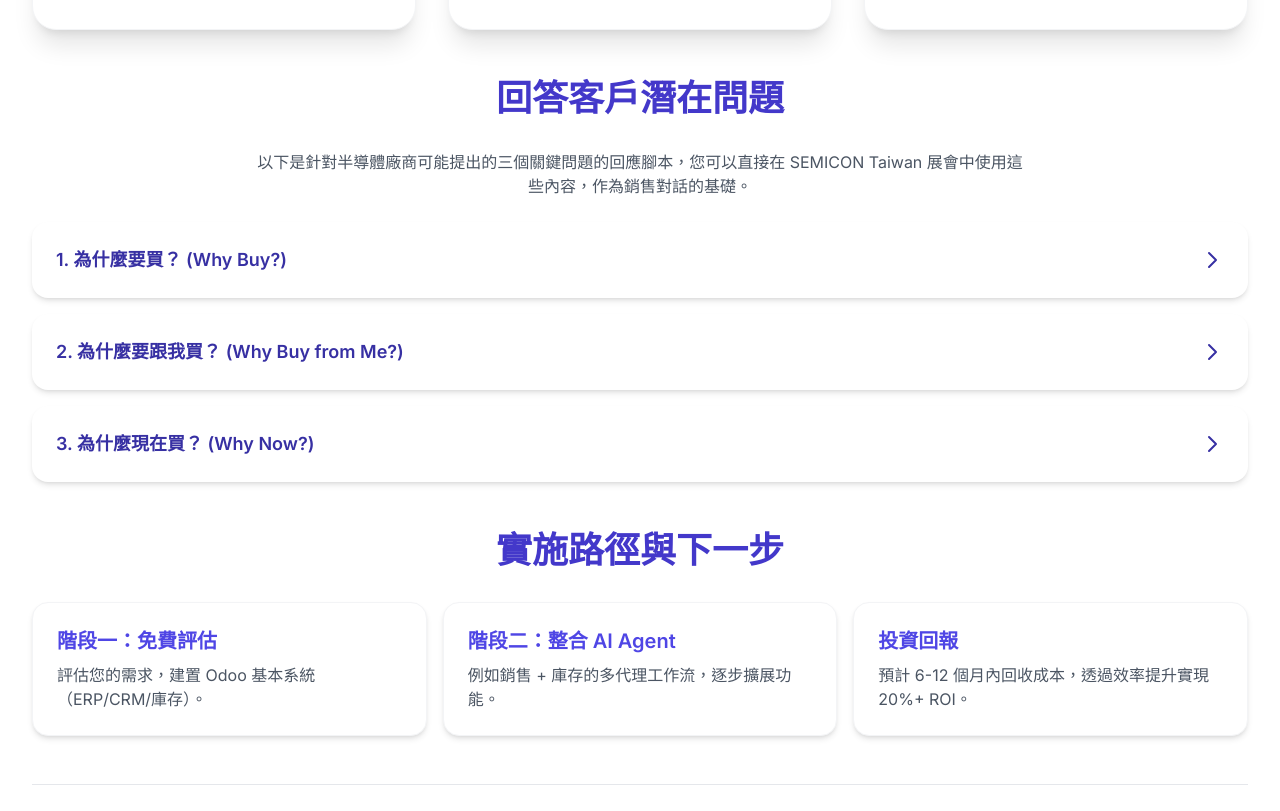
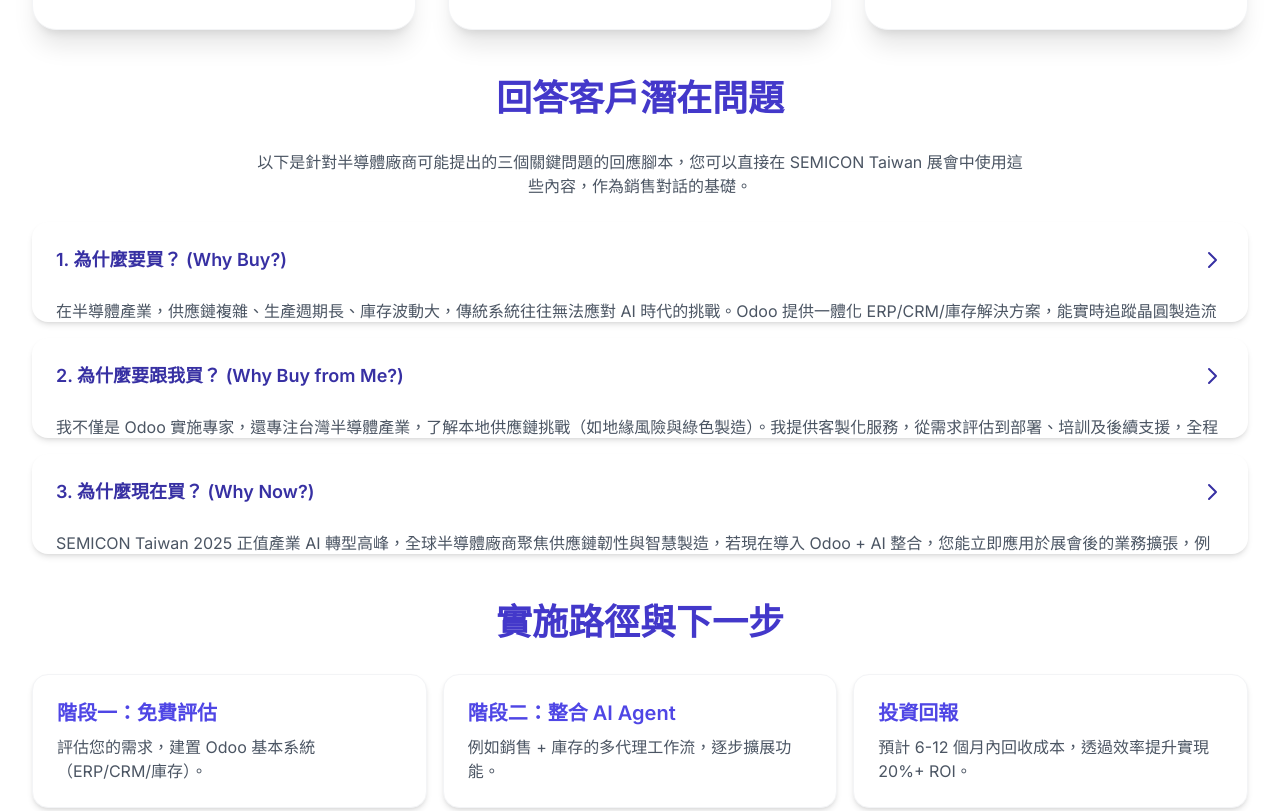
Before and after one commit to EddieWanga/odoo-semicon-2025, a plain HTML site: page index.html in a window 1280 px wide. Shown: the part 1952-2763 px from the top of the page. Drawn offline with nearby package versions, Linux system fonts and the light colour scheme.

Commit message:
update with some bug

```diff
--- a/index.html
+++ b/index.html
@@ -206,9 +206,9 @@
                     subtitle: "In addition to core ERP, CRM, and inventory management, we offer more customized modules to address the unique challenges of semiconductor manufacturing and supply chains.",
                     cards: [
                         { title: "Project & Documents Management", desc: "For **IC design** and **EDA software** companies, efficiently manage complex R&D projects from concept to validation, ensuring high traceability and security of design files, intellectual property, and project progress." },
-                        { title: "Smart Manufacturing & Maintenance", desc: "Provides precise Material Requirements Planning (MRP) for **foundries**, **equipment manufacturers**, and **packaging & testing** companies, and maximizes the uptime of production equipment (like etchers, lithography machines) through predictive maintenance, reducing unexpected downtime." },
+                        { title: "Smart Manufacturing & Maintenance", desc: "Provides precise Material Requirements Planning (MRP) for **foundries**, **equipment manufacturers** and **packaging & testing** companies, and maximizes the uptime of production equipment (like etchers, lithography machines) through predictive maintenance, reducing unexpected downtime." },
                         { title: "Supply Chain & Quality Traceability", desc: "Helps **materials**, **chemicals**, and **critical components** suppliers manage global, multi-tiered supply chains. It ensures full traceability of product batches from procurement to shipping, guaranteeing quality and compliance while mitigating geopolitical risks." },
-                        { title: "Sales & Customer Service", desc: "Assists **equipment suppliers** and **testing service** providers in managing sales pipelines, handling after-sales service and technical support. The **Field Service** module enables real-time tracking of technician assignments and task status." },
+                        { title: "Sales & Customer Service", desc: "Assists **equipment suppliers** or **testing service** providers in managing sales pipelines, handling after-sales service and technical support. The **Field Service** module enables real-time tracking of technician assignments and task status." },
                         { title: "Sustainability & Green Manufacturing", desc: "Combines **Accounting**, **Inventory**, and **IoT** modules to help companies track carbon emissions, energy, and water consumption, and generate ESG reports to comply with international green manufacturing and supply chain requirements." },
                         { title: "Flexible Deployment & Scalability", desc: "Odoo's modular design allows **startups** to begin with a small-scale implementation of core ERP functions, and then gradually expand to more modules as their business grows, achieving low-cost and high-efficiency digital transformation." }
                     ]
@@ -236,7 +236,7 @@
                         {
                             title: "3. Why Now?",
                             content: [
-                                "SEMICON Taiwan 2025 marks the peak of the industry's AI transformation. As global semiconductor companies focus on supply chain resilience and smart manufacturing, implementing Odoo + AI integration now allows you to immediately apply it to your post-exhibition business expansion, such as optimizing HBM production or silicon photonics applications. AI technologies like LLM Agents are mature (Odoo modules support multi-LLM integration). Delaying could mean missing out on market opportunities by late 2025. Given geopolitical challenges, strengthening your ERP/CRM now is crucial for maintaining a competitive edge.",
+                                "SEMICON Taiwan 2025 marks the peak of the industry's AI transformation. As global semiconductor companies focus on supply chain resilience and smart manufacturing, implementing Odoo + AI integration now allows you to immediately apply it to your post-exhibition business expansion, such as optimizing HBM production or silicon photonics applications. AI technologies like LLM Agent are mature (Odoo modules support multi-LLM integration). Delaying could mean missing out on market opportunities by late 2025. Given geopolitical challenges, strengthening your ERP/CRM is crucial for maintaining a competitive edge.",
                                 "During the exhibition, I can offer special implementation packages to help you go live within 3 months and catch the AI wave.",
                                 "Waiting until next year will only lead to higher costs and risks."
                             ]
@@ -327,7 +327,7 @@
                                     <path stroke-linecap="round" stroke-linejoin="round" stroke-width="2" d="M9 5l7 7-7 7" />
                                 </svg>
                             </button>
-                            <div class="accordion-content p-6 pt-0 text-gray-600 leading-relaxed hidden">
+                            <div class="accordion-content p-6 pt-0 text-gray-600 leading-relaxed">
                                 ${q.content.map((p, pIndex) => `<p ${pIndex === 1 || pIndex === 2 ? 'class="mt-4"' : ''}>${p}</p>`).join('')}
                             </div>
                         </div>
```
